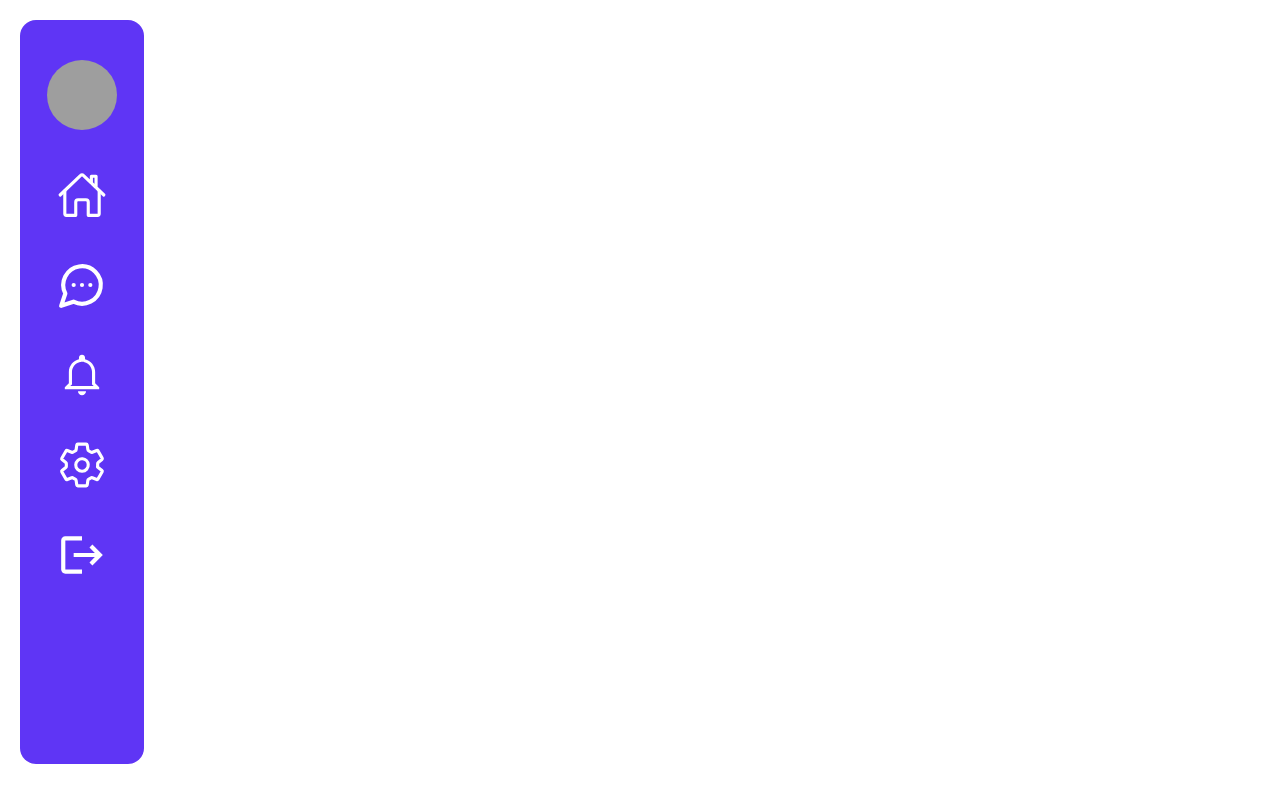
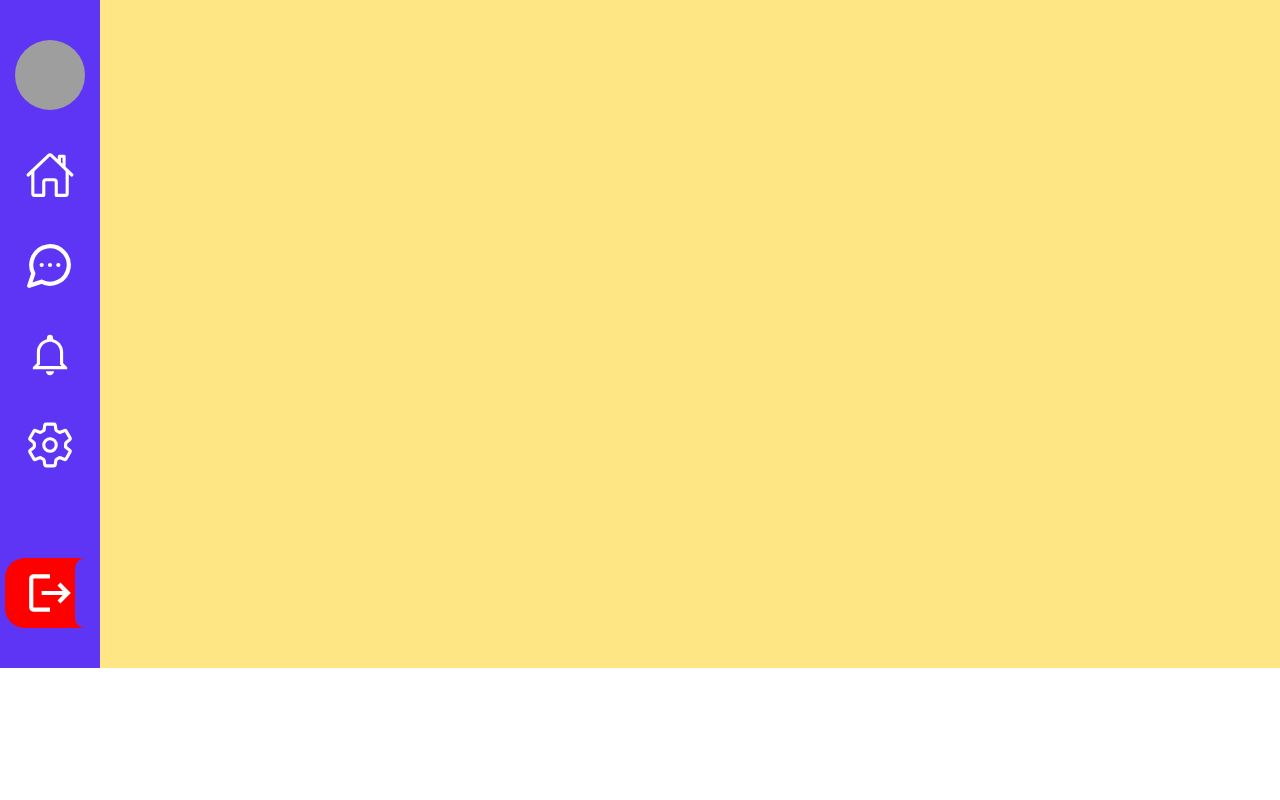
Before and after one commit to Methu-dev/chart-application, a React (Vite) app: page /home in a window 1280 px wide. Built offline with nearby package versions, Linux system fonts and the light colour scheme; grey boxes are pictures that could not be loaded.

Commit message:
side bar design seventy persent complite

```diff
--- a/src/Components/HomeComponent/Sidebar.jsx
+++ b/src/Components/HomeComponent/Sidebar.jsx
@@ -3,6 +3,7 @@ import { IoMdNotificationsOutline } from 'react-icons/io'
 import { IoCloudUploadOutline, IoHomeOutline, IoSettingsOutline } from 'react-icons/io5'
 import { LuMessageCircleMore } from 'react-icons/lu'
 import { MdLogout } from 'react-icons/md'
+import { Link } from 'react-router'
 
 function Sidebar() {
   const navigation = [
@@ -35,7 +36,7 @@ function Sidebar() {
   return (
     <div>
         <div>
-        <div className="w-[10%] h-[93vh] rounded-2xl bg-[#5F35F5]">
+        <div className="w-[100px] bg-[#5F35F5]">
          <div className='flex justify-center items-center'>
          <div className='w-[70px] mt-10 h-[70px] rounded-full relative cursor-pointer group'>
             <picture>
@@ -47,9 +48,11 @@ function Sidebar() {
         </div>
           <div className='flex flex-col items-center gap-y-10 justify-center mt-10'>
                {
-                navigation.map((item)=>(
-                  <span className='text-white text-[50px]'key={item.icon}>{item.icon}
-            </span>
+                navigation.map((item, index)=>(
+                  navigation.length -1 == index ? (<Link className='text-white active mt-12 text-[50px]'key={item.icon}>{item.icon}
+            </Link>) : (<Link className='text-white text-[50px]'key={item.icon}>{item.icon}
+              </Link>)
+
                 ))
                }
           <div>
--- a/src/Pages/Home/Home.jsx
+++ b/src/Pages/Home/Home.jsx
@@ -3,8 +3,11 @@ import Sidebar from '../../Components/HomeComponent/Sidebar'
 
 function Home() {
   return (
-    <div className='p-5'>
+    <div className='flex justify-between'>
         <Sidebar />
+        <div className='w-full bg-amber-200'>
+
+        </div>
     </div>
   )
 }
--- a/src/index.css
+++ b/src/index.css
@@ -1 +1,24 @@
 @import "tailwindcss";
+
+.active{
+    background-color: red;
+    width: 90%;
+    display: flex;
+    justify-content: center;
+    padding: 10px 0px;
+    border-top-left-radius: 20px;
+    border-bottom-left-radius: 20px;
+    position: relative;
+}
+
+.active::after{
+    position: absolute;
+    content: "";
+    right: 0px;
+    top: 0px;
+    border-top-left-radius: 10px;
+    border-bottom-left-radius: 10px;
+    height: 100%;
+    width: 20px;
+    background-color: #5F35F5;
+}
```
